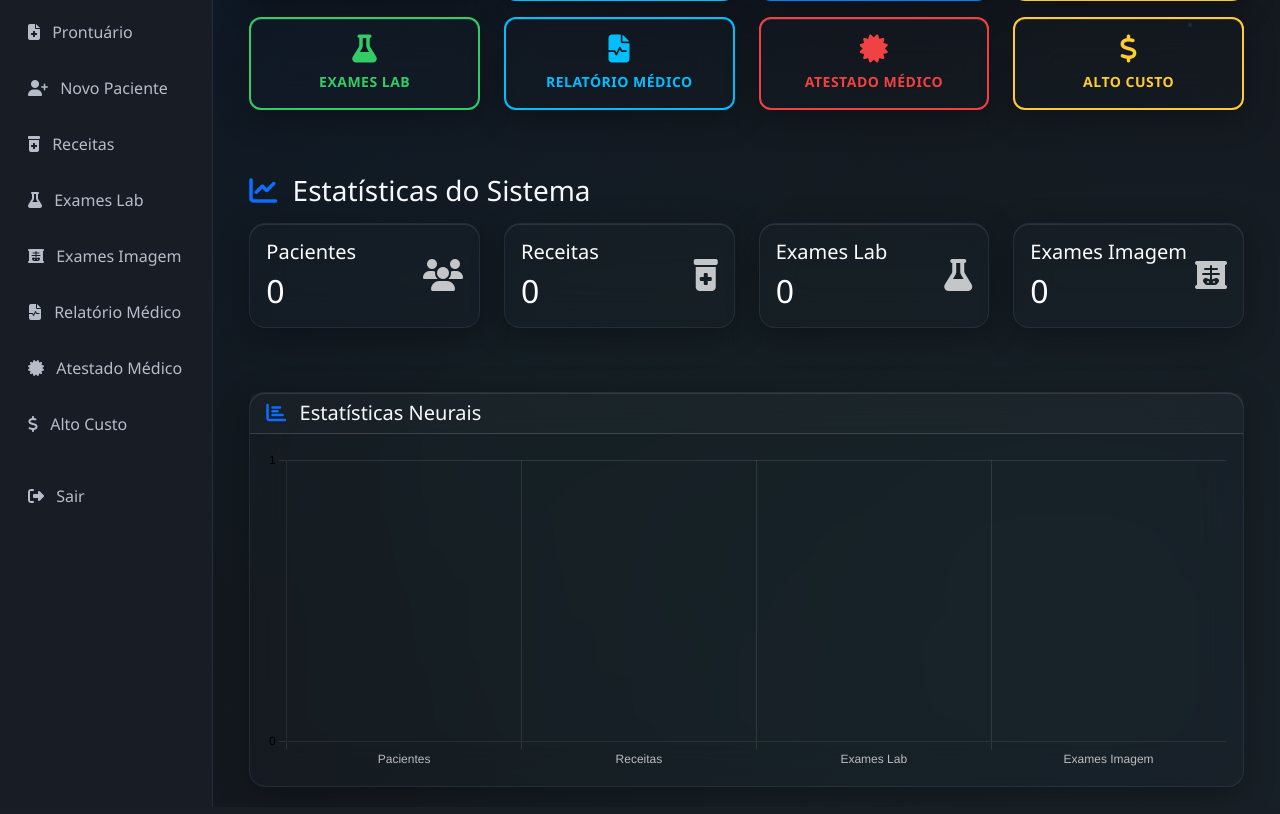
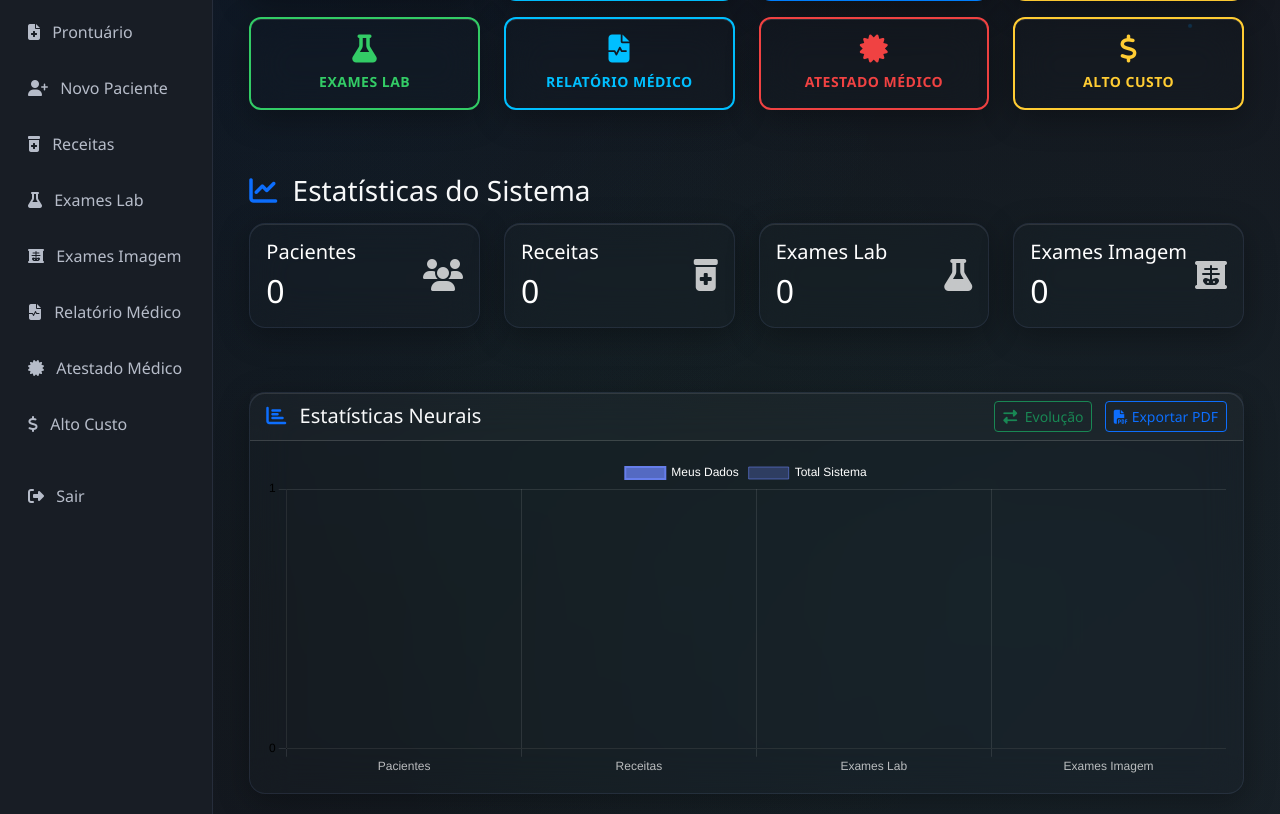
Before and after one commit to michelrahaddad/clinicavidah, a Flask app: page /dashboard in a window 1280 px wide. Shown: the part 266-1080 px from the top of the page. Run offline with Flask 3, Linux system fonts and the light colour scheme; the visitor is signed in with stand-in values (Sample User, id 1).

Commit message:
Add the ability to visualize and export neural statistic reports
Implements the 'relatorios' blueprint and adds PDF export to dashboard.

Replit-Commit-Author: Agent
Replit-Commit-Session-Id: 7fcdde36-61e5-4fbb-9ec4-2a31579af49d
Replit-Commit-Screenshot-Url: https://storage.googleapis.com/screenshot-production-us-central1/57ac9627-61b8-4a99-9a9c-fc79787f61f2/d7a76a8c-0190-4000-8b05-f1862be90bc0.jpg

```diff
--- a/app.py
+++ b/app.py
@@ -69,6 +69,7 @@ def create_app():
     from routes.pacientes import pacientes_bp
     from routes.password_recovery import password_recovery_bp
     from routes.exames_personalizados import exames_personalizados_bp
+    from routes.relatorios import relatorios_bp
 
     app.register_blueprint(auth_bp)
     app.register_blueprint(dashboard_bp)
@@ -85,6 +86,7 @@ def create_app():
     app.register_blueprint(pacientes_bp)
     app.register_blueprint(password_recovery_bp)
     app.register_blueprint(exames_personalizados_bp)
+    app.register_blueprint(relatorios_bp)
 
     # Create tables
     with app.app_context():
--- a/templates/dashboard.html
+++ b/templates/dashboard.html
@@ -150,11 +150,20 @@
     <div class="row">
         <div class="col-12">
             <div class="card glass-card">
-                <div class="card-header">
+                <div class="card-header d-flex justify-content-between align-items-center">
                     <h5 class="mb-0 text-light">
                         <i class="fas fa-chart-bar me-2 text-primary"></i>
                         Estatísticas Neurais
                     </h5>
+                    <div>
+                        <button class="btn btn-sm btn-outline-success me-2" onclick="toggleChart()">
+                            <i class="fas fa-exchange-alt me-1"></i>
+                            <span id="chartToggleText">Evolução</span>
+                        </button>
+                        <a href="{{ url_for('relatorios.relatorio_estatisticas_pdf') }}" class="btn btn-sm btn-outline-primary" target="_blank">
+                            <i class="fas fa-file-pdf me-1"></i>Exportar PDF
+                        </a>
+                    </div>
                 </div>
                 <div class="card-body">
                     <canvas id="statsChart" height="100"></canvas>
@@ -224,7 +233,11 @@
             responsive: true,
             plugins: {
                 legend: {
-                    display: false
+                    display: true,
+                    position: 'top',
+                    labels: {
+                        color: '#ffffff'
+                    }
                 }
             },
             scales: {
```
